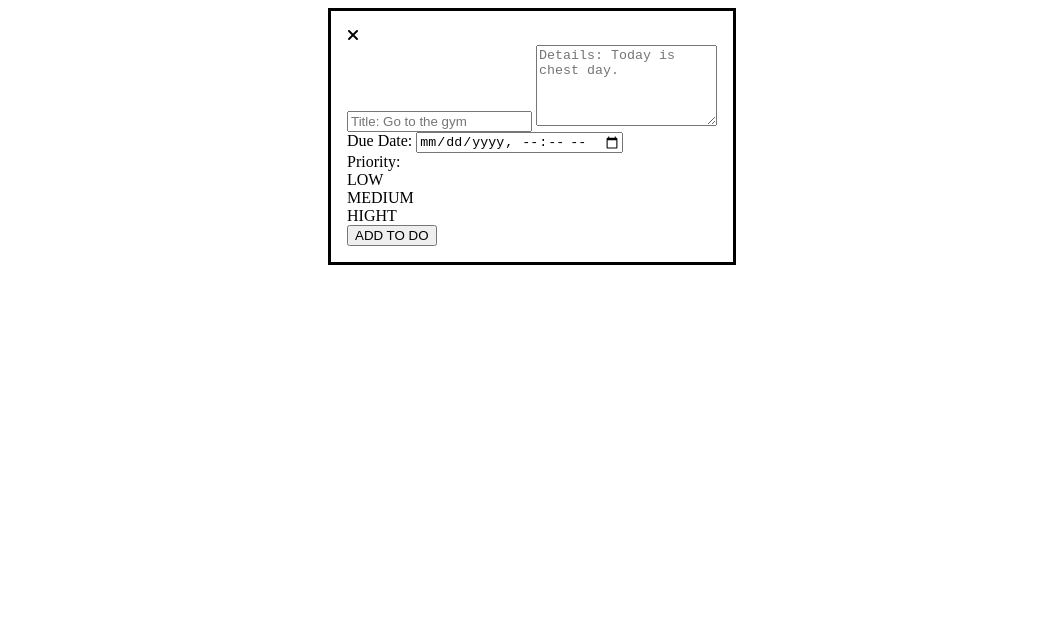
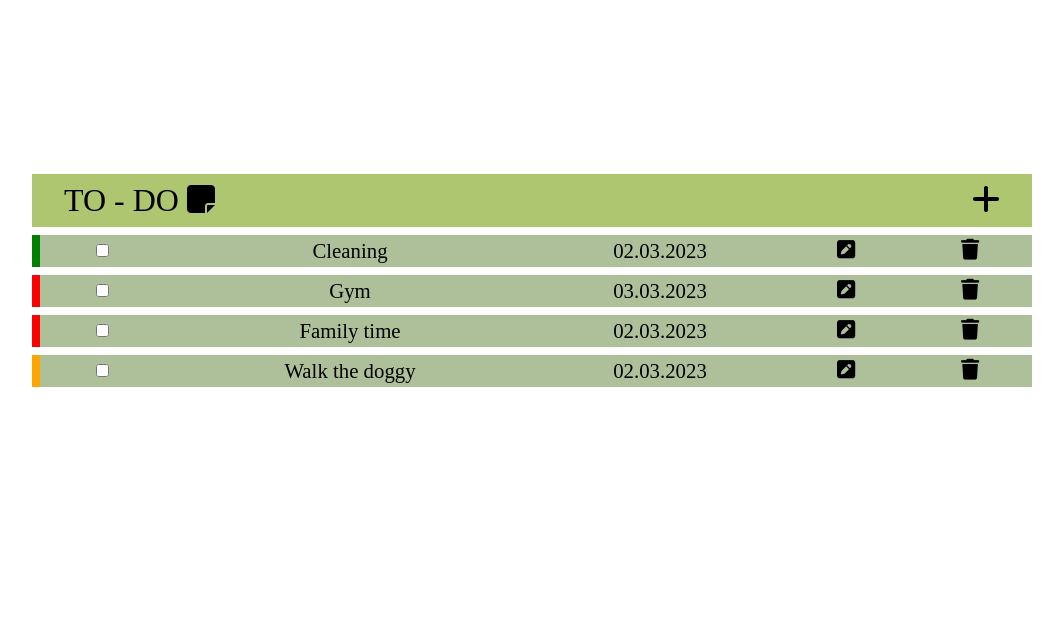
Before and after one commit to GyHuba/todo-list, a website built with webpack: page dist/index.html in a window 1280 px wide. Shown: the whole page, without its empty margins (108-1171 px from the left). Built offline with nearby package versions, Linux system fonts and the light colour scheme.

Commit message:
source controll bug problem solve maybe

```diff
--- a/package.json
+++ b/package.json
@@ -9,6 +9,8 @@
   "author": "Huba Gyihor",
   "license": "ISC",
   "devDependencies": {
+    "css-loader": "^6.8.1",
+    "style-loader": "^3.3.3",
     "webpack": "^5.88.2",
     "webpack-cli": "^5.1.4"
   }
--- /dev/null
+++ b/src/dialogFunctions.js
@@ -0,0 +1,63 @@
+import dom, { createList } from "./dom";
+import { getDatas, setData } from "./localStorage";
+import { addProject } from "./projects";
+
+
+export function dialogFunctions() {
+
+    const dialog = document.querySelector('dialog');
+    const title = document.querySelector('#title');
+    const description = document.querySelector('#description');
+    const date = document.querySelector('#dua-date');
+    const prioritys = document.querySelectorAll('.priority-box');
+    const submitBtn = document.querySelector('.submit-btn');
+    const dialogCloseBtn = document.querySelector('.fa-close');
+
+    prioritys.forEach(priority => {
+        priority.addEventListener('click', (e) => {
+            prioritys.forEach(priority => !priority.classList.remove('active'));
+            e.target.classList.add('active');
+        })
+    })
+
+    function bazdmeg(){
+        return "bazdmeg!!!"
+    }
+
+    function getPriority() {
+        prioritys.forEach(priority => {
+            if (priority.classList.contains('active')) {
+                console.log(priority.innerHTML);
+                const value = priority.innerHTML;
+                return value
+            }
+        })
+    }
+
+    function closeDialog() {
+        dialog.close()
+    }
+
+    function newProject(title, description, date, priority) {
+        // if(title === undefined || description === undefined || date === undefined || priority === undefined) return;
+
+        return {
+            title: title.value,
+            description: description.value,
+            date: date.value,
+            priority: priority,
+            checked: 'false',
+        }
+    }
+
+    submitBtn.addEventListener('click', () => {
+        addProject(newProject(title, description, date, getPriority()))
+        createList();
+    })
+
+    dialogCloseBtn.addEventListener('click', closeDialog)
+}
+
+export function openDialog(dialog) {
+    dialog.showModal()
+}
--- /dev/null
+++ b/src/dom.js
@@ -0,0 +1,87 @@
+import { openDialog } from "./dialogFunctions";
+import { removeProject } from "./projects";
+
+export default function dom() {
+    const container = document.querySelector('#content');
+
+    //HEADER
+    const header = document.createElement('div');
+    header.classList.add('header');
+
+    const headerLeft = document.createElement('div');
+    headerLeft.classList.add('header-left');
+    headerLeft.innerHTML = `TO - DO <i class="fa fa-sticky-note"></i>`;
+
+    const headerRight = document.createElement('div');
+    headerRight.classList.add('header-right');
+    headerRight.innerHTML = `<i class="fa fa-plus"></i>`;
+
+    header.append(headerLeft, headerRight)
+
+    //DIALOG
+    const dialog = document.querySelector('dialog')
+    headerRight.addEventListener('click', () => {
+        openDialog(dialog)
+    })
+
+    //CONTENT
+    const contentContainer = document.createElement('div');
+    contentContainer.classList.add('content-container');
+
+    const content = document.createElement('div');
+    content.classList.add('content');
+
+    contentContainer.append(content);
+    container.append(header, contentContainer);
+}
+
+
+export function createList() {
+    const tasks = JSON.parse(localStorage.getItem('projects'))?.map(element => element)
+    const content = document.querySelector('.content');
+    content.innerHTML = "";
+
+    tasks?.forEach((task, idx) => {
+
+        const taskLine = document.createElement('div');
+        taskLine.classList.add('task-line');
+
+        if (task.priority === 'high') {
+            taskLine.classList.add('high');
+        }
+        else if (task.priority === 'medium') {
+            taskLine.classList.add('medium');
+        }
+        else if (task.priority === 'low') {
+            taskLine.classList.add('low');
+        }
+
+        const checked = document.createElement("input");
+        checked.classList.add('checked');
+        checked.setAttribute("type", "checkbox");
+
+        const title = document.createElement('div');
+        title.classList.add('title');
+        title.innerText = task.title;
+
+        const description = document.createElement('div');
+        description.classList.add('description');
+        description.innerText = task.description;
+
+        const date = document.createElement('div');
+        date.classList.add('date');
+        date.innerText = task.date
+
+        const edit = document.createElement('i');
+        edit.classList.add('fa', 'fa-pencil-square')
+
+        const deleteBtn = document.createElement('i');
+        deleteBtn.classList.add('fa', 'fa-trash')
+        deleteBtn.addEventListener('click', ()=>{
+            removeProject(idx)})
+
+        taskLine.append(checked, title, date, edit, deleteBtn);
+        content.append(taskLine)
+
+    })
+}
--- a/src/index.js
+++ b/src/index.js
@@ -0,0 +1,9 @@
+import './style.css';
+import dom, { createList } from "./dom";
+import projects, { setProjects } from "./projects";
+import { dialogFunctions } from './dialogFunctions';
+
+setProjects();
+dom();
+createList();
+dialogFunctions()
--- /dev/null
+++ b/src/localStorage.js
@@ -0,0 +1,11 @@
+export function getDatas(){
+   return JSON.parse(localStorage.getItem('projects'))
+}
+
+export function setData(data){
+    localStorage.setItem('projects', JSON.stringify(data))
+}
+
+export function clearDatas(){
+    localStorage.clear();
+}
--- /dev/null
+++ b/src/projects.js
@@ -0,0 +1,61 @@
+import { createList } from "./dom";
+import { clearDatas, getDatas, setData } from "./localStorage";
+
+export function setProjects() {
+    let projectArray = [];
+
+    if (getDatas() === null) {
+        projectArray = [
+            {
+                title: 'Cleaning',
+                description: 'just clean the house pls',
+                date: '02.03.2023',
+                priority: 'low',
+                checked: 'false,'
+            },
+            {
+                title: 'Gym',
+                description: 'arm day',
+                date: '03.03.2023',
+                priority: 'high',
+                checked: 'true',
+            },
+            {
+                title: 'Family time',
+                description: 'play with kids',
+                date: '02.03.2023',
+                priority: 'high',
+                checked: 'false',
+            },
+            {
+                title: 'Walk the doggy',
+                description: 'also dont forget to pick up the shit',
+                date: '02.03.2023',
+                priority: 'medium',
+                checked: 'false',
+            },
+        ]
+        setData(projectArray)
+    }
+    else if(getDatas() !== null){
+        projectArray = getDatas();
+    }
+}
+
+export function addProject(project) {
+    const projectArray = getDatas()
+    projectArray.push(project);
+    setData(projectArray);
+}
+
+export function removeProject(idx) {
+    let projectArray = getDatas()
+    const newArray = projectArray.filter((project) => project != projectArray[idx]);
+    setData(newArray);
+    createList();
+}
+
+export function projectSetting(idx){
+    let projectArray = getDatas();
+    reWriteProject(projectArray[idx].title, projectArray[idx].description, projectArray[idx].date, projectArray[idx].priority, projectArray[idx].checked)
+}
--- a/src/style.css
+++ b/src/style.css
@@ -36,8 +36,9 @@ body {
     padding: 0.5rem 0;
     display: flex;
     flex-direction: column;
-    justify-content: center;
+    justify-content: flex-start;
     gap: 0.5rem;
+    min-height: 400px;
 }
 
 .task-line {
@@ -49,6 +50,24 @@ body {
     font-size: 1.3rem;
     background-color: #AEC09A;
     overflow: hidden;
+    cursor: pointer;
+    transition: ease-in 0.1s;
+}
+
+.task-line:hover{
+    transform: scaleY(1.1);
+}
+
+.task-line.low {
+    border-left: 0.5rem solid green;
+}
+
+.task-line.medium {
+    border-left: 0.5rem solid orange;
+}
+
+.task-line.high {
+    border-left: 0.5rem solid red;
 }
 
 .checked,
@@ -65,6 +84,11 @@ dialog {
     border-radius: 10px;
     font-size: 1.5rem;
     box-shadow: 1px 3px 6px 6px rgba(61, 58, 58, 0.75);
+    position: fixed;
+    top: 50%;
+    left: 50%;
+    transform: translate(-50%, -50%);
+
 }
 
 .dialog-header {
@@ -123,7 +147,8 @@ form {
 }
 
 .submit-btn:hover,
-.priority-box:hover {
+.priority-box:hover,
+.priority-box.active {
     color: white;
 }
 
@@ -132,7 +157,8 @@ form {
     color: green;
 }
 
-.priority-low:hover {
+.priority-low:hover,
+.priority-low.active {
     background-color: green;
 }
 
@@ -141,7 +167,8 @@ form {
     color: orange;
 }
 
-.priority-medium:hover {
+.priority-medium:hover,
+.priority-medium.active {
     background-color: orange;
 }
 
@@ -151,7 +178,8 @@ form {
     color: red;
 }
 
-.priority-high:hover {
+.priority-high:hover,
+.priority-high.active {
     background-color: red;
 }
 
@@ -167,6 +195,6 @@ form {
     color: #344C11;
 }
 
-.submit-btn:hover{
+.submit-btn:hover {
     background-color: #344C11;
 }
--- a/webpack.config.js
+++ b/webpack.config.js
@@ -7,4 +7,12 @@ module.exports = {
         filename: 'main.js',
         path: path.resolve(__dirname, 'dist'),
     },
+ module: {
+   rules: [
+     {
+       test: /\.css$/i,
+       use: ['style-loader', 'css-loader'],
+     },
+   ],
+ },
 };
```
Also changed, not shown: dist/index.html, dist/main.js, 1 other file.
